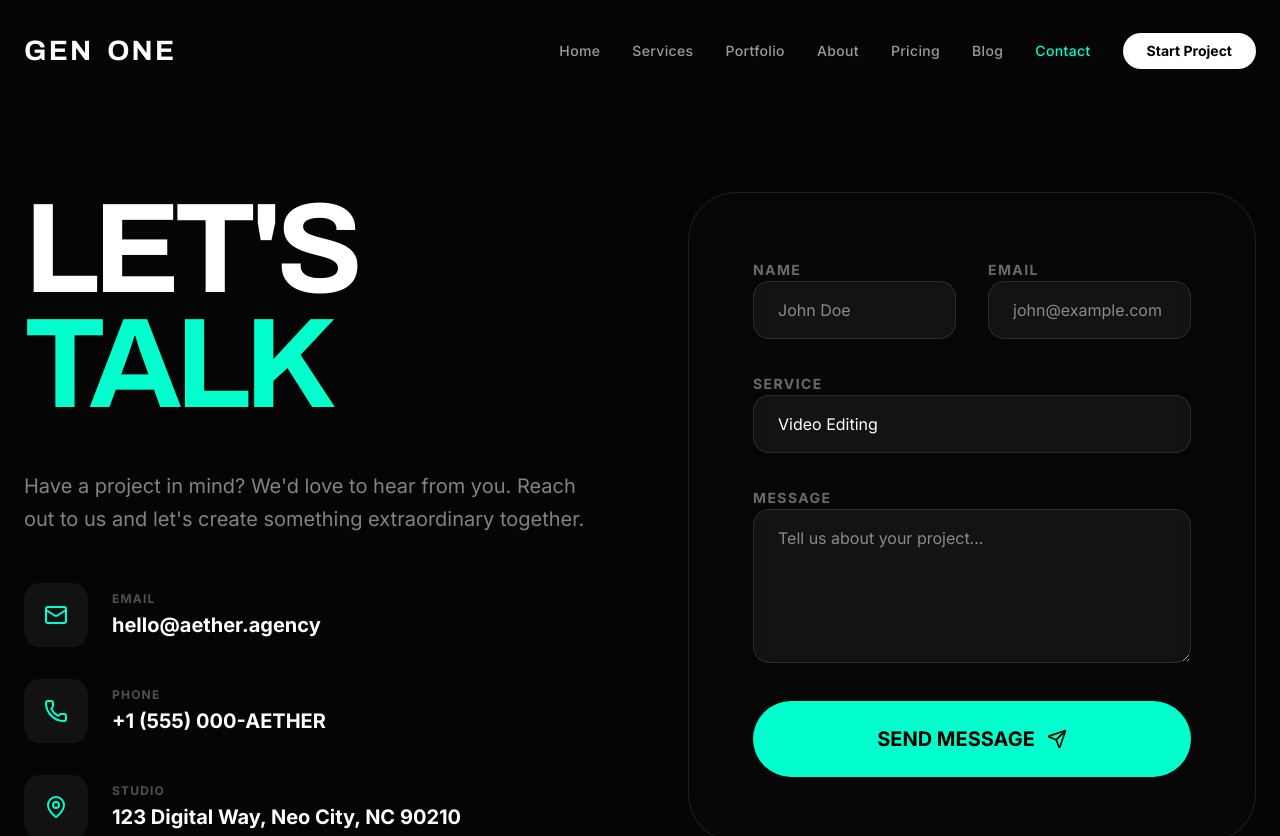
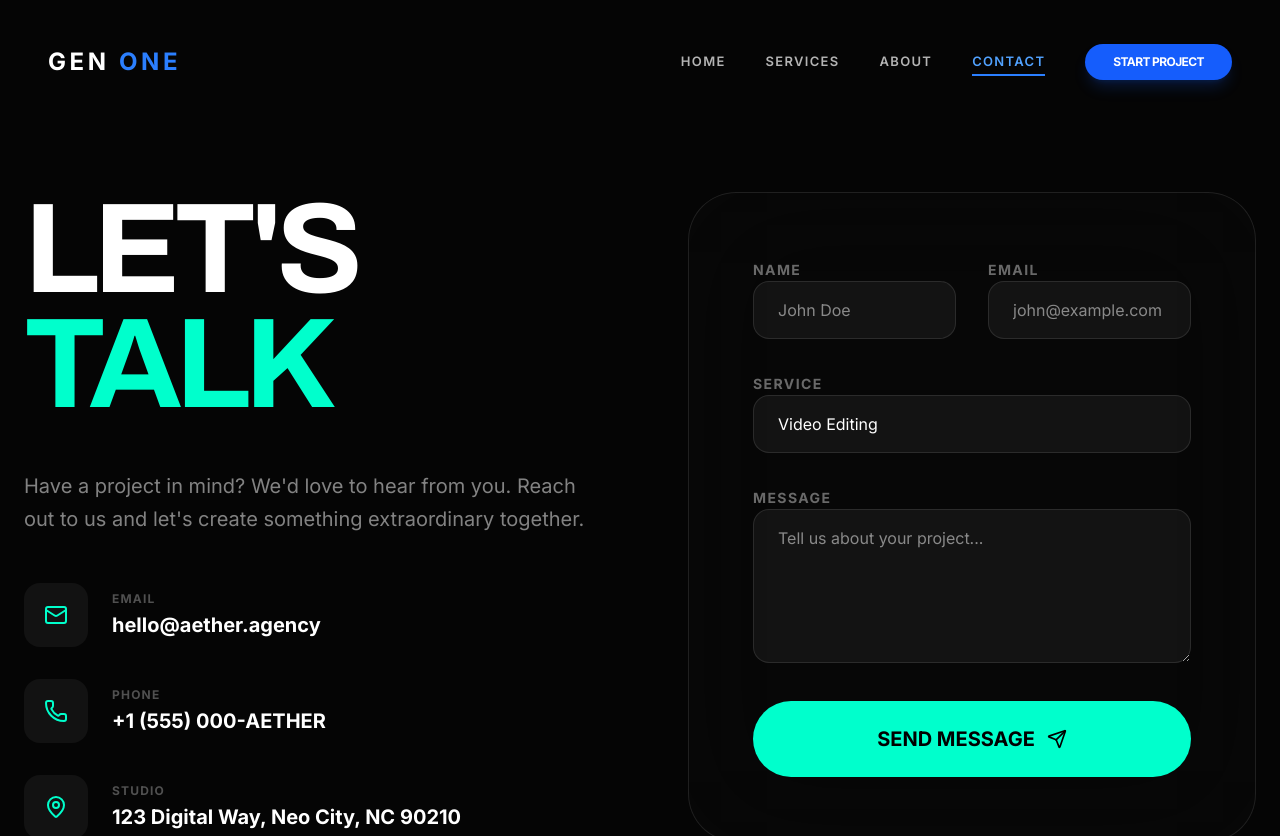
Before and after one commit to salujavishal370-coder/genone_media-prompt-updated-with-design--14-, a React (Vite) app: page /contact in a window 1280 px wide. Shown: the top 836 px of the page. Built offline with nearby package versions, Linux system fonts and the light colour scheme.

Commit message:
change th navbar

```diff
--- a/src/components/Navbar.tsx
+++ b/src/components/Navbar.tsx
@@ -7,10 +7,7 @@ import { cn } from '../utils/cn';
 const navLinks = [
   { name: 'Home', path: '/' },
   { name: 'Services', path: '/services' },
-  { name: 'Portfolio', path: '/portfolio' },
   { name: 'About', path: '/about' },
-  { name: 'Pricing', path: '/pricing' },
-  { name: 'Blog', path: '/blog' },
   { name: 'Contact', path: '/contact' },
 ];
 
@@ -20,7 +17,7 @@ export default function Navbar() {
   const location = useLocation();
 
   useEffect(() => {
-    const handleScroll = () => setScrolled(window.scrollY > 50);
+    const handleScroll = () => setScrolled(window.scrollY > 20);
     window.addEventListener('scroll', handleScroll);
     return () => window.removeEventListener('scroll', handleScroll);
   }, []);
@@ -32,63 +29,78 @@ export default function Navbar() {
   return (
     <nav
       className={cn(
-        'fixed top-0 left-0 w-full z-50 transition-all duration-500',
-        scrolled ? 'bg-bg/80 backdrop-blur-xl border-b border-white/10 py-4' : 'bg-transparent py-8'
+        'fixed top-0 left-0 w-full z-50 transition-all duration-500 px-6',
+        scrolled ? 'py-4' : 'py-8'
       )}
     >
-      <div className="max-w-7xl mx-auto px-6 flex justify-between items-center">
-        <Link to="/" className="text-2xl font-display font-bold tracking-tighter flex items-center gap-2">
-          <div className="text-[28px] font-bold uppercase tracking-[0.08em] transition-all duration-300 hover:scale-105 hover:tracking-[0.12em]">
-            Gen <span className="ml-1.5">One</span>
+      <div
+        className={cn(
+          "max-w-7xl mx-auto px-6 py-3 rounded-2xl transition-all duration-500 flex justify-between items-center",
+          /* Jab scroll ho tab yeh Floating Glass ban jayega */
+          scrolled
+            ? 'bg-white/5 backdrop-blur-md border border-white/10 shadow-[0_8px_32px_0_rgba(0,0,0,0.37)]'
+            : 'bg-transparent'
+        )}
+      >
+        {/* Logo Section */}
+        <Link to="/" className="group flex items-center gap-2">
+          <div className="text-xl md:text-2xl font-bold uppercase tracking-[0.15em] text-white">
+            Gen <span className="text-blue-500 group-hover:text-blue-400 transition-colors">One</span>
           </div>
         </Link>
 
         {/* Desktop Nav */}
-        <div className="hidden md:flex items-center gap-8">
+        <div className="hidden md:flex items-center gap-10">
           {navLinks.map((link) => (
             <Link
               key={link.path}
               to={link.path}
               className={cn(
-                'text-sm font-medium tracking-wide transition-colors hover:text-accent',
-                location.pathname === link.path ? 'text-accent' : 'text-white/60'
+                'text-[13px] uppercase tracking-widest font-semibold transition-all hover:text-blue-400 relative group',
+                location.pathname === link.path ? 'text-blue-400' : 'text-white/70'
               )}
             >
               {link.name}
+              {/* Active Line Indicator */}
+              <span className={cn(
+                "absolute -bottom-1 left-0 h-[2px] bg-blue-500 transition-all duration-300",
+                location.pathname === link.path ? 'w-full' : 'w-0 group-hover:w-full'
+              )} />
             </Link>
           ))}
+
           <Link
             to="/contact"
-            className="px-6 py-2 bg-white text-black text-sm font-bold rounded-full hover:bg-accent transition-all duration-300 transform hover:scale-105"
+            className="px-7 py-2.5 bg-blue-600 text-white text-xs font-bold uppercase tracking-tighter rounded-full hover:bg-white hover:text-black transition-all duration-300 shadow-lg shadow-blue-600/20"
           >
             Start Project
           </Link>
         </div>
 
         {/* Mobile Toggle */}
-        <button className="md:hidden text-white" onClick={() => setIsOpen(!isOpen)}>
-          {isOpen ? <X /> : <Menu />}
+        <button className="md:hidden text-white p-2" onClick={() => setIsOpen(!isOpen)}>
+          {isOpen ? <X size={24} /> : <Menu size={24} />}
         </button>
       </div>
 
-      {/* Mobile Menu */}
+      {/* Mobile Menu (Glass Effect) */}
       <AnimatePresence>
         {isOpen && (
           <motion.div
-            initial={{ opacity: 0, y: -20 }}
+            initial={{ opacity: 0, y: -10 }}
             animate={{ opacity: 1, y: 0 }}
-            exit={{ opacity: 0, y: -20 }}
-            className="absolute top-full left-0 w-full bg-bg border-b border-white/10 p-6 md:hidden"
+            exit={{ opacity: 0, y: -10 }}
+            className="absolute top-[90%] left-6 right-6 bg-zinc-900/95 backdrop-blur-2xl border border-white/10 rounded-3xl p-8 md:hidden z-40 shadow-2xl"
           >
-            <div className="flex flex-col gap-6">
+            <div className="flex flex-col gap-8">
               {navLinks.map((link) => (
                 <Link
                   key={link.path}
                   to={link.path}
-                  className="text-2xl font-display font-bold flex justify-between items-center"
+                  className="text-3xl font-bold tracking-tighter flex justify-between items-center group"
                 >
-                  {link.name}
-                  <ChevronRight className="text-accent" />
+                  <span className="group-hover:text-blue-500 transition-colors">{link.name}</span>
+                  <ChevronRight className="text-blue-500 group-hover:translate-x-2 transition-transform" />
                 </Link>
               ))}
             </div>
--- a/src/pages/Home.tsx
+++ b/src/pages/Home.tsx
@@ -132,7 +132,7 @@ export default function Home() {
                 key={i}
                 to={service.path}
                 // Hover expansion reduced to 1.8 for a more subtle feel
-                className="group relative flex-1 hover:flex-[1.2] transition-all duration-700 ease-in-out rounded-2xl overflow-hidden bg-transparent"
+                className="group relative flex-1 hover:flex-[1.22] transition-all duration-700 ease-in-out rounded-2xl overflow-hidden bg-transparent"
               >
                 {/* Background Image - Starting with subtle transparency */}
                 <img
```
